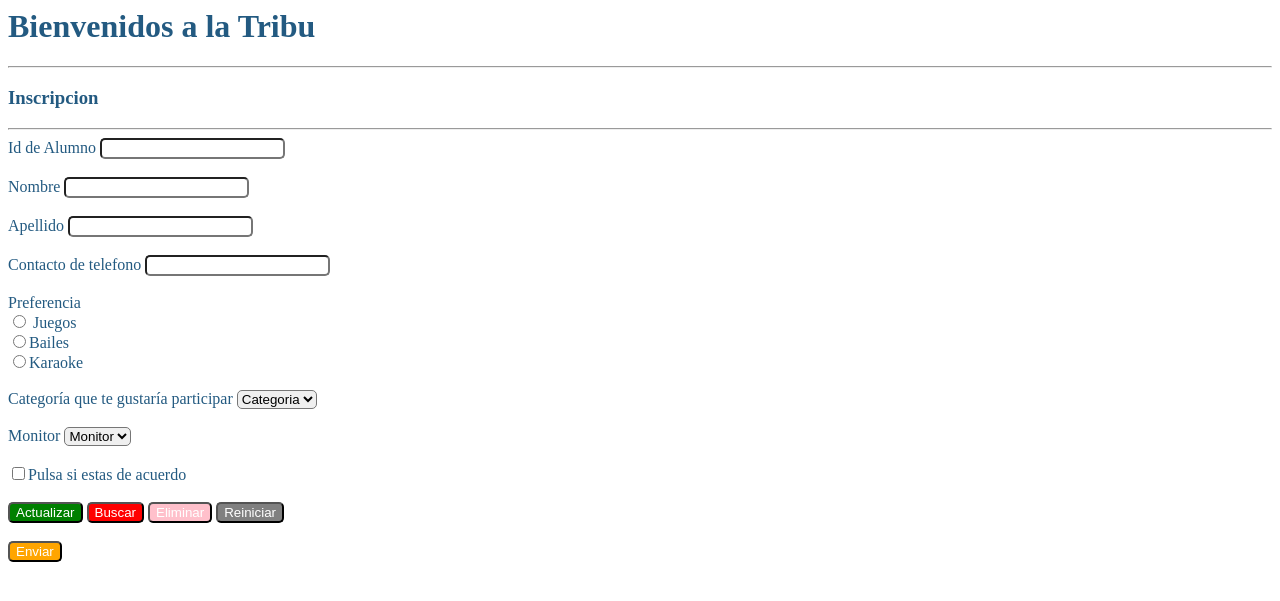
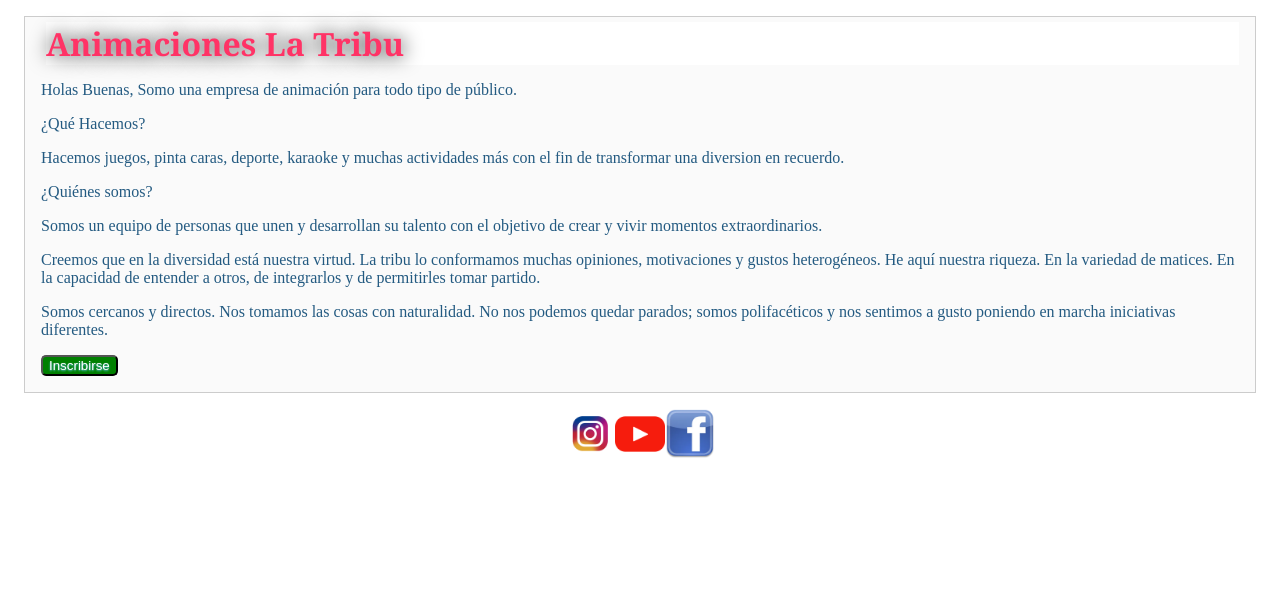
Before and after one commit to SergioSuarezSantos/sergio_bd, a PHP site: page / in a window 1280 px wide. Shown: the top 601 px of the page. Run offline with PHP 8.4, Linux system fonts and the light colour scheme.

Commit message:
Modificacion de ficheros

```diff
--- a/Alumno.php
+++ b/Alumno.php
@@ -58,8 +58,19 @@
                      $this->Monitor = $Monitor;
                   }*/
 
-                  public function __construct(){
 
+                  public static function Comprobar($IdAlumno){
+                     $conexion = new Conexion();
+                     $consulta = $conexion->prepare('SELECT IdAlumno FROM ' . self::TABLA . ' WHERE IdAlumno = :IdAlumno');
+                     $consulta->bindParam(':IdAlumno', $IdAlumno);
+                     $consulta->execute();
+                     $registro = $consulta->fetch();
+                     if($registro){
+                        return true;
+                     }else{
+                        return false;
+                     }
+                     $conexion = null;
                   }
 
                   public static function  guardar($IdAlumno, $Nombre, $Apellidos, $Telefono, $Actividad, $Categoria, $Monitor){
@@ -93,6 +104,8 @@
                   $conexion = null;
                }
 
+
+
                public static function BorrarPorId($IdAlumno){
                   $conexion = new Conexion();
                   $consulta = $conexion->prepare('DELETE FROM ' . self::TABLA . ' WHERE IdAlumno = :IdAlumno');
--- a/index.php
+++ b/index.php
@@ -3,79 +3,27 @@
         <title>La tribu</title>
         <link rel="StyleSheet" href="./style.css" type="text/css" />
     </head>
-    <?php
-       require_once 'Alumno.php';
-       if (isset($_POST['Enviar'])){
-        Alumno::guardar($_POST['idalumno'],$_POST['nombre'],$_POST['apellido'],$_POST['contacto'],$_POST['Preferencia'],$_POST['categoria'],$_POST['monitor']);
-        echo "Se agregó correctamente el/la  alumn@ " .$_POST['nombre'];
-       }
-
-       elseif (isset($_POST['Buscar'])){
-        $resul=Alumno::buscarNombre($_POST['nombre']);
-  foreach ($resul as $f) {
-                    ?><tr>
-                    <p><?php echo $f->getNombre()?> <?php echo $f->getApellidos()?> <?php echo $f->getTelefono()?> <?php echo $f->getActividad()?> <?php echo $f->getCategoria()?> <?php echo $f->getMonitor()?></p>
-                    <tr>
-                        <?php
-                } ?>
-
-           <p> <a href="./index.php">Volver </a></p>
-            <?php
-       }
-       elseif(isset($_POST['Eliminar'])){
-            Alumno::BorrarPorId($_POST['idalumno'],$_POST['nombre']);
-            echo "Has eliminado el/la  alumn@ " .$_POST['nombre'];
-       }
-       elseif(isset($_POST['Actualizar'])){
-        Alumno::ActualizarAlumno($_POST['idalumno'],$_POST['nombre'],$_POST['apellido'],$_POST['contacto'],$_POST['Preferencia'],$_POST['categoria'],$_POST['monitor']);
-        echo "Has Actualizado Correctamente el/la  alumn@ " .$_POST['nombre'];
-   }
-       else{
-
-    ?>
     <body>
-        <form action="#" method="POST">
-            <h1>Bienvenidos a la Tribu</h1>
-            <hr />
-            <h3>Inscripcion</h3>
-            <hr />
-            <label>Id de Alumno</label>
-            <input type="text"   class="redondeado" name="idalumno"> <br /><br />
-            <label>Nombre</label>
-            <input type="text"   class="redondeado" name="nombre"> <br /><br />
-            <label>Apellido</label>
-            <input type="text"  class="redondeado" name="apellido"> <br /><br />
-            <label>Contacto de telefono</label>
-            <input type="text" class="redondeado" name="contacto" ><br /><br />
-            <label>Preferencia</label><br />
-            <input type="radio" name="Preferencia" value="1"> <label>Juegos</label><br />
-            <input type="radio" name="Preferencia" value="2"><label>Bailes</label><br />
-            <input type="radio" name="Preferencia" value="3"><label>Karaoke</label><br /><br />
-            <label>Categoría que te gustaría participar</label>
-            <select  class="redondeado" name="categoria"><br />
-            <option selected value="0"> Categoria </option>
-                <option value="1">Niño</option>
-                <option value="2">Joven</option>
-                <option value="3">Mayor</option>
-            </select><br /> <br />
-            <label>Monitor</label>
-            <select  class="redondeado" name="monitor"><br />
-            <option selected value="0"> Monitor </option>
-                <option value="1">Raúl</option>
-                <option value="2">María</option>
-                <option value="3">Eva</option>
-                <option value="4">Manuel</option>
-            </select><br /> <br />
-            <input type="checkbox" name="confirmar"><label>Pulsa si estas de acuerdo</label><br /><br />
-            <input type="submit" name="Actualizar" value="Actualizar" class="verde"/>
-            <input type="submit" name="Buscar" value="Buscar" class="rojo" />
-            <input type="submit" name="Eliminar" value="Eliminar" class="rosa" />
-            <input type="reset" value="Reiniciar" class="gris" /><br /><br />
-            <input type="submit" name="Enviar" value="Enviar" class="naranja" />
+    <div class="padre">
+        <form action="Inscripcion.php" method="POST">
+        <h1>Animaciones La Tribu</h1>
+        </hr>
+        <p>Holas Buenas, Somo una empresa de animación para todo tipo de público.</p>
+        <p>¿Qué Hacemos?</p>
+        <p>Hacemos juegos, pinta caras, deporte, karaoke y muchas actividades más con el fin de transformar una diversion en recuerdo.</p>
+        <p>¿Quiénes somos?</p>
+        <p>Somos un equipo de personas que unen y desarrollan su talento con el objetivo de crear y vivir momentos extraordinarios.</p>
+        <p>Creemos que en la diversidad está nuestra virtud. La tribu lo conformamos muchas opiniones, motivaciones y
+        gustos heterogéneos. He aquí nuestra riqueza. En la variedad de matices. En la capacidad de entender a otros, de integrarlos y de permitirles tomar partido.</p>
+        <p>Somos cercanos y directos. Nos tomamos las cosas con naturalidad.
+        No nos podemos quedar parados; somos polifacéticos y nos sentimos a gusto poniendo en marcha iniciativas diferentes.</p>
+        <input type="submit" class="verde" value="Inscribirse">
         </form>
+        </div>
+        <div class="rsocial">
+		<a href="#"><img src="./img/instagram.png" value="Instagram" class="insta"></a>
+		<a href="#"><img src="./img/youtube.png" value="youtube" class="youtube"></a>
+		<a href="#"><img src="./img/facebook.png" value="Facebook" class="facebook"></a>
+	</div>
     </body>
-    <?php
-       }
-
-    ?>
 </html>
--- a/prueba.php
+++ b/prueba.php
@@ -1,6 +1,7 @@
 <?php
 require_once 'Alumno.php';
 //Alumno::guardar(6,'Pepe','Lopez',123456789,2,'Baialr',4);
-Alumno::ActualizarAlumno(8,'hola','amor',345671298,2,'JUgar',4);
+$com=Alumno::Comprobar(8);
+echo $com;
 
 ?>
--- a/style.css
+++ b/style.css
@@ -1,6 +1,33 @@
 body{
     color:#235A81;
 }
+.padre {
+    background-color: #fafafa;
+    border: 1px solid #ccc;
+    padding: 0 1rem;
+    margin: 1rem;
+    display: flex;
+    justify-content: center;
+    align-items: center;
+
+  }
+.rsocial{
+    padding: 0 1rem;
+    margin: 1rem;
+    display: flex;
+    justify-content: center;
+    align-items: center;
+}
+.insta{
+    width: 50px; height: 50px;
+}
+.youtube{
+    width: 50px; height: 50px;
+}
+.facebook{
+    width: 50px; height: 50px;
+}
+
 .redondeado {
     border-radius: 5px;
 }
@@ -8,21 +35,84 @@ body{
     color:white;
     background-color:green;
     border-radius: 5px;
+    text-shadow: 0px 1px 2px #62C2F9;
+    cursor:pointer; cursor: hand
 }
+
+.verde:hover{
+    background-color:#6AD5A4;
+    transition:0.3;
+}
+
 .rojo{
     background-color:red;
     color:white;
     border-radius: 5px;
-}.rosa{
+    text-shadow: 0px 1px 2px #62C2F9;
+    cursor:pointer; cursor: hand
+
+}
+
+.rojo:hover{
+    background-color:#E48E82;
+    transition:0.3;
+}
+
+.rosa{
     background-color:pink;
     color:white;
     border-radius: 5px;
-}.gris{
+    text-shadow: 0px 1px 2px #62C2F9;
+    cursor:pointer; cursor: hand
+}
+
+.rosa:hover{
+    background-color:#C793CF;
+    transition:0.3;
+}
+
+.gris{
     background-color:gray;
     color:white;
     border-radius: 5px;
-}.naranja{
+    text-shadow: 0px 1px 2px #62C2F9;
+    cursor:pointer; cursor: hand
+}
+
+.gris:hover{
+    background-color:#D0C8C8;
+    transition:0.3;
+}
+
+.naranja{
     background-color:orange;
     color:white;
     border-radius: 5px;
+    text-shadow: 0px 1px 2px #62C2F9;
+    cursor:pointer; cursor: hand
 }
+
+.naranja:hover{
+    background-color:#D4AB73;
+    transition:0.3;
+}
+
+h1{
+
+    background-color: white;
+    text-shadow:black 0 0 20px;
+    display:block;
+margin:5px 0 0 5px;
+color:#FF3366;
+font-family:Georgia;
+}
+
+h3{
+
+    background-color: white;
+    text-shadow:black 0 0 20px;
+    display:block;
+margin:5px 0 0 5px;
+color:#FF3366;
+font-family:Georgia;
+}
```
Also changed, not shown: Inscripcion.php (added, +112 -0 lines), inicio.php (deleted, +0 -22 lines), img/facebook.png (added), img/instagram.png (added), img/youtube.png (added).
